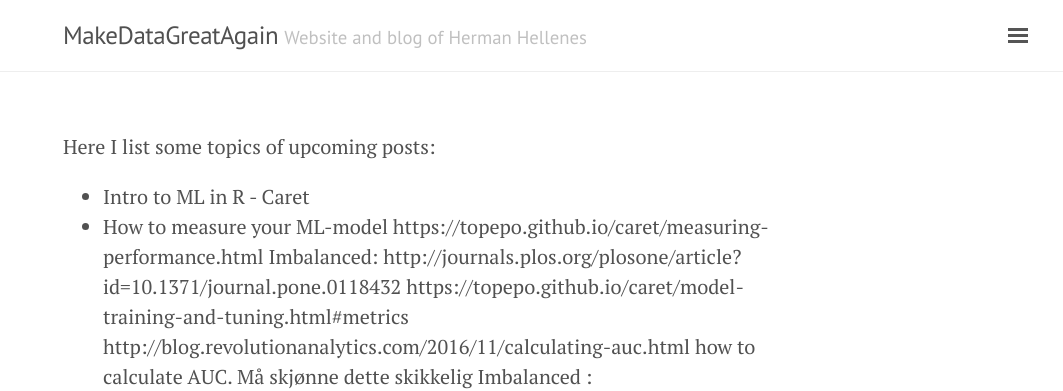
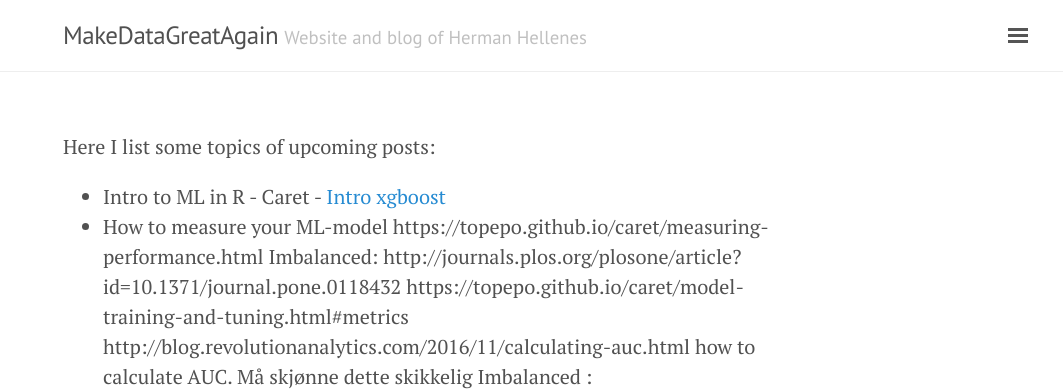
Before and after one commit to herman-hellenes/herman-hellenes.github.io, a Jekyll site: the page built from undone_posts/2017-08-18-Temp-resources.md, in a window 1280 px wide. Shown: the top 391 px of the page, without its empty margins (217-1280 px from the left). Built offline with Jekyll 4.4.1, drawn with Linux system fonts in a browser that asks for light colours; nearby versions of some CDN libraries; our own code applies the rules of GitHub Pages for plain Markdown files.

Commit message:
Update 2017-08-18-Temp-resources.md

```diff
--- a/undone_posts/2017-08-18-Temp-resources.md
+++ b/undone_posts/2017-08-18-Temp-resources.md
@@ -1,6 +1,6 @@
 Here I list some topics of upcoming posts:
 
-* Intro to ML in R - Caret
+* Intro to ML in R - Caret - [Intro xgboost](https://xgboost.readthedocs.io/en/latest/model.html)
 * How to measure your ML-model
 https://topepo.github.io/caret/measuring-performance.html
 Imbalanced: http://journals.plos.org/plosone/article?id=10.1371/journal.pone.0118432
```
